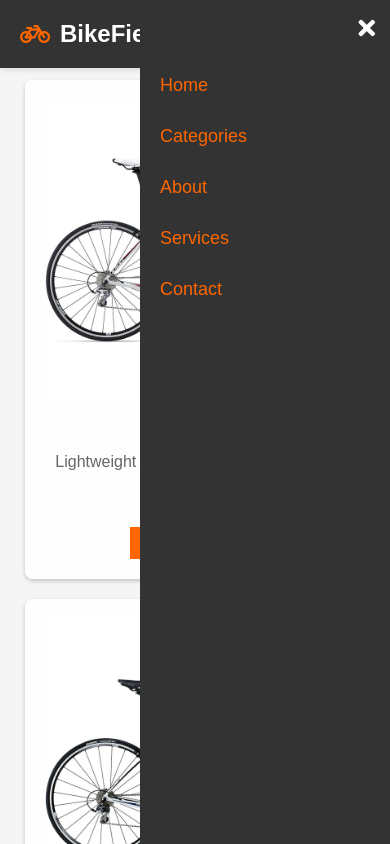
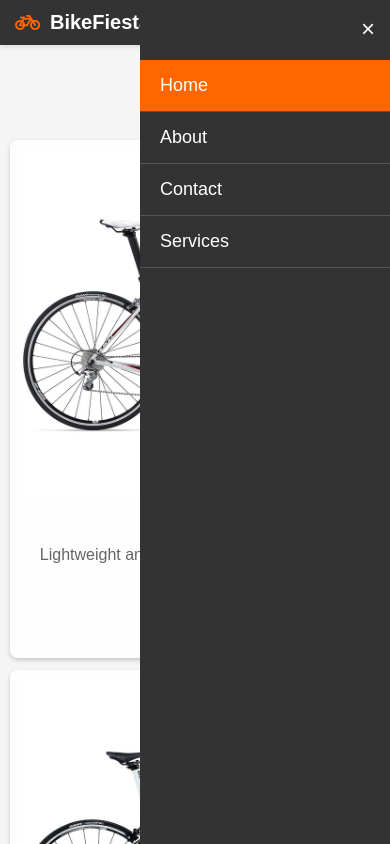
Before and after one commit to Paulah-linah/BikeFiesta, a website: page public/road.html in a window 390 px wide. Both pictures are taken after a click on the element 359 px from the left and 34 px from the top of the page. Shown: the top 844 px of the page. Drawn offline with Linux system fonts and the light colour scheme.

Commit message:
Categories Changes

```diff
--- a/public/cart.js
+++ b/public/cart.js
@@ -31,7 +31,10 @@ function renderCartItems() {
     detailsElement.appendChild(nameElement);
 
     const priceElement = document.createElement('p');
-    priceElement.textContent = `Price: Kshs. ${parseInt(item.price).toLocaleString()}`;
+    console.log('CART DEBUG - item.price:', item.price, 'type:', typeof item.price);
+    const displayPrice = typeof item.price === 'number' ? item.price : parseInt(item.price);
+    console.log('CART DEBUG - displayPrice:', displayPrice);
+    priceElement.textContent = `Price: Kshs. ${displayPrice.toLocaleString()}`;
     detailsElement.appendChild(priceElement);
 
     const quantityElement = document.createElement('p');
@@ -48,7 +51,11 @@ function renderCartItems() {
     cartItemsContainer.appendChild(cartItemElement);
 
     // Update the total price
-    totalPrice += parseInt(item.price) * item.quantity;
+    const calculationPrice = typeof item.price === 'number' ? item.price : parseInt(item.price);
+    console.log('TOTAL DEBUG - calculationPrice:', calculationPrice, 'quantity:', item.quantity);
+    const itemTotal = calculationPrice * (item.quantity || 1);
+    console.log('TOTAL DEBUG - itemTotal:', itemTotal);
+    totalPrice += itemTotal;
   });
 
   // Display the total price
@@ -64,8 +71,8 @@ function removeFromCart(index) {
 
 // Function to retrieve cart items (not used in this script)
 function retrieveCartItems() {
-  const cartItems = JSON.parse(localStorage.getItem('cartItems')) || [];
-  return cartItems.map(item => ({
+  const items = JSON.parse(localStorage.getItem('cartItems')) || [];
+  return items.map(item => ({
     category: item.category,
     name: item.name,
     price: parseInt(item.price),
--- a/public/road.css
+++ b/public/road.css
@@ -7,21 +7,13 @@ body {
   header {
     background-color: #333;
     color: #fff;
-    padding: 20px;
+    padding: 10px 20px;
     display: flex;
     justify-content: space-between;
     align-items: center;
+    position: relative;
   }
 
-  nav {
-    display: flex;
-    align-items: center;
-  }
-
-  .nav-left {
-    display: flex;
-    align-items: center;
-  }
 
   .logo {
     display: flex;
@@ -63,6 +55,54 @@ body {
     border-radius: 50%;
   }
 
+  /* Navigation Styles */
+  .nav-right {
+    display: flex;
+    align-items: center;
+  }
+
+  .nav-links ul {
+    list-style-type: none;
+    margin: 0;
+    padding: 0;
+    display: flex;
+  }
+
+  .nav-links li {
+    margin-left: 20px;
+  }
+
+  .nav-links a {
+    color: #fff !important;
+    text-decoration: none;
+    padding: 10px;
+    font-size: 10px;
+    transition: background-color 0.3s;
+  }
+
+  .nav-links a:hover,
+  .nav-links a.active {
+    background-color: #ff6600;
+  }
+
+  .hamburger, .close-btn {
+    display: none;
+    cursor: pointer;
+  }
+
+  .hamburger i {
+    font-size: 24px;
+    color: #fff;
+  }
+
+  .close-btn {
+    position: absolute;
+    top: 15px;
+    right: 15px;
+    font-size: 24px;
+    color: #fff;
+  }
+
 
 .product-cards {
     padding: 40px;
@@ -77,11 +117,7 @@ body {
     flex-wrap: wrap;
     justify-content: center;
     gap: 20px;
-  }
-  @media (max-width: 992px) {
-    .cards-container {
-      flex-wrap: wrap;
-    }
+    padding: 0;
   }
   .product-card {
     background-color: rgba(255, 255, 255, 0.9);
@@ -205,3 +241,112 @@ body {
   border-radius: 4px;
   font-weight: bold;
 }
+
+/* Responsive Styles */
+@media (max-width: 768px) {
+  header {
+    padding: 15px 20px;
+  }
+
+  .nav-links ul {
+    display: none;
+  }
+
+  .hamburger {
+    display: block;
+    margin-left: 15px;
+  }
+
+  .nav-links {
+    position: fixed;
+    top: 0;
+    right: 0;
+    height: 100%;
+    width: 250px;
+    background-color: #333;
+    z-index: 1001;
+    transform: translateX(100%);
+    transition: transform 0.3s ease-in-out;
+    padding-top: 60px;
+    box-sizing: border-box;
+  }
+
+  .nav-links.active {
+    transform: translateX(0);
+  }
+
+  .nav-links.active .close-btn {
+    display: block;
+  }
+
+  .nav-links.active ul {
+    display: flex;
+    flex-direction: column;
+    align-items: flex-start;
+    width: 100%;
+  }
+
+  .nav-links.active li {
+    width: 100%;
+    margin: 0;
+  }
+
+  .nav-links.active a {
+    padding: 15px 20px;
+    display: block;
+    width: 100%;
+    box-sizing: border-box;
+    border-bottom: 1px solid #555;
+  }
+
+  .nav-links.active a:hover {
+    background-color: #ff6600;
+  }
+
+  .logo h1 {
+    font-size: 1.5rem;
+  }
+
+  .cards-container {
+    padding: 20px 15px;
+    gap: 15px;
+  }
+
+  .product-card {
+    max-width: 280px;
+    padding: 15px;
+  }
+}
+
+@media (max-width: 480px) {
+  header {
+    padding: 10px 15px;
+  }
+
+  .logo h1 {
+    font-size: 1.25rem;
+  }
+
+  .logo i {
+    font-size: 20px;
+  }
+
+  .cards-container {
+    padding: 15px 10px;
+    gap: 12px;
+  }
+
+  .product-card {
+    max-width: 100%;
+    padding: 12px;
+  }
+
+  .product-card h3 {
+    font-size: 16px;
+  }
+
+  .add-to-cart {
+    padding: 6px 12px;
+    font-size: 12px;
+  }
+}
--- a/public/road.html
+++ b/public/road.html
@@ -10,23 +10,20 @@
 </head>
 <body>
   <header>
-    <div class="logo">
+    <a href="index.html" class="logo">
         <i class="fas fa-bicycle"></i>
         <h1>BikeFiesta</h1>
-    </div>
+    </a>
+    <div class="nav-right">
         <div class="nav-links">
-      <div class="close-btn">
-        <i class="fas fa-times"></i>
-      </div>
+            <div class="close-btn">&times;</div>
             <ul>
-        <li><a href="index.html">Home</a></li>
-        <li><a href="categories.html">Categories</a></li>
+                <li><a href="index.html"class="active">Home</a></li>
                 <li><a href="about.html">About</a></li>
+                <li><a href="contact.html">Contact</a></li>
                 <li><a href="services.html">Services</a></li>
-        <li><a href="contact.html">Contact</a></li>
             </ul>
         </div>
-    <div class="header-right">
         <a href="cart.html" class="cart-link">
             <i class="fas fa-shopping-cart"></i>
             <span class="cart-count">0</span>
@@ -126,8 +123,20 @@
         const productCard = button.closest('.product-card');
         const category = productCard.getAttribute('data-category');
         const name = productCard.querySelector('h3').textContent;
-        const price = parseInt(productCard.querySelector('.price').textContent.replace(/[^0-9]/g, ''));
+        const priceText = productCard.querySelector('.price').textContent;
+        console.log('DEBUG - Original price text:', priceText);
+        // Extract only numbers from price text like "Kshs.315,000" -> "315000"
+        const cleanedText = priceText.replace(/[^\d]/g, '');
+        console.log('DEBUG - Cleaned text:', cleanedText);
+        const price = parseInt(cleanedText);
+        console.log('DEBUG - Parsed price:', price);
         const image = productCard.querySelector('img').src;
+
+        // Ensure price is a valid number
+        if (isNaN(price)) {
+          alert('Error: Invalid price format - cleaned text: ' + cleanedText);
+          return;
+        }
 
         // Check if the product is out of stock
         if (isOutOfStock(button)) {
@@ -141,6 +150,15 @@
       });
     });
 
+    // Clear localStorage completely to remove any corrupted data
+    localStorage.clear();
+
+    // Test price parsing logic
+    const testPrice = "Kshs.315,000";
+    const testCleaned = testPrice.replace(/[^\d]/g, '');
+    const testParsed = parseInt(testCleaned);
+    console.log('STARTUP TEST - Price:', testPrice, 'Cleaned:', testCleaned, 'Parsed:', testParsed);
+
     // Update the cart count on page load
     updateCartCount();
   </script>
--- a/public/scripts.js
+++ b/public/scripts.js
@@ -11,17 +11,18 @@ document.addEventListener('DOMContentLoaded', () => {
   // Add to cart function
   const addToCart = (product) => {
     // Check if the product is already in the cart
-    const isInCart = cartItems.some(item => item.name === product.name);
-    if (isInCart) {
-      alert(`${product.name} is already in your cart!`);
-      return;
+    const existingProduct = cartItems.find(item => item.name === product.name);
+    if (existingProduct) {
+      existingProduct.quantity += 1;
+      alert(`${product.name} quantity updated in cart!`);
+    } else {
+      // Add product to cart
+      cartItems.push(product);
+      alert(`${product.name} added to cart!`);
     }
 
-    // Add product to cart
-    cartItems.push(product);
     localStorage.setItem('cartItems', JSON.stringify(cartItems));
     updateCartCount();
-    alert(`${product.name} added to cart!`);
   };
 
   // Update cart count
@@ -43,10 +44,12 @@ document.addEventListener('DOMContentLoaded', () => {
     document.querySelectorAll('.add-to-cart').forEach(button => {
       button.addEventListener('click', () => {
         const productCard = button.closest('.product-card');
+        const priceText = productCard.querySelector('.price').textContent;
         const product = {
           name: productCard.querySelector('h3').textContent,
-          price: productCard.querySelector('.price').textContent,
-          image: productCard.querySelector('img').src
+          price: parseInt(priceText.replace(/[^\d]/g, '')),
+          image: productCard.querySelector('img').src,
+          quantity: 1
         };
 
         // Check if the product is out of stock
```
Also changed, not shown: public/e-bike.html (+9 -1 lines), public/fat.html (+9 -1 lines), public/gravel.html (+9 -1 lines), public/mtb.html (+9 -1 lines). Lines whose indentation alone changed are shown as unchanged.
